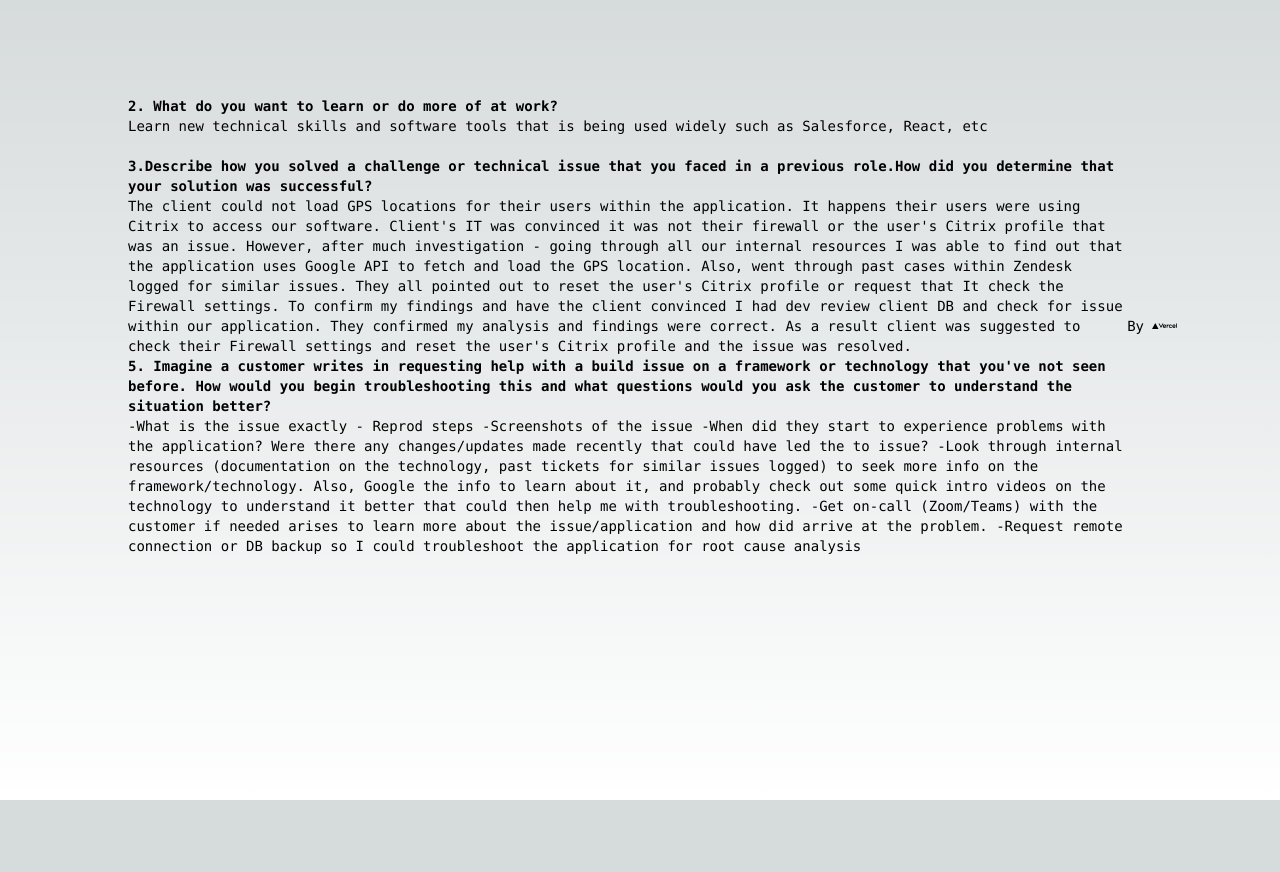
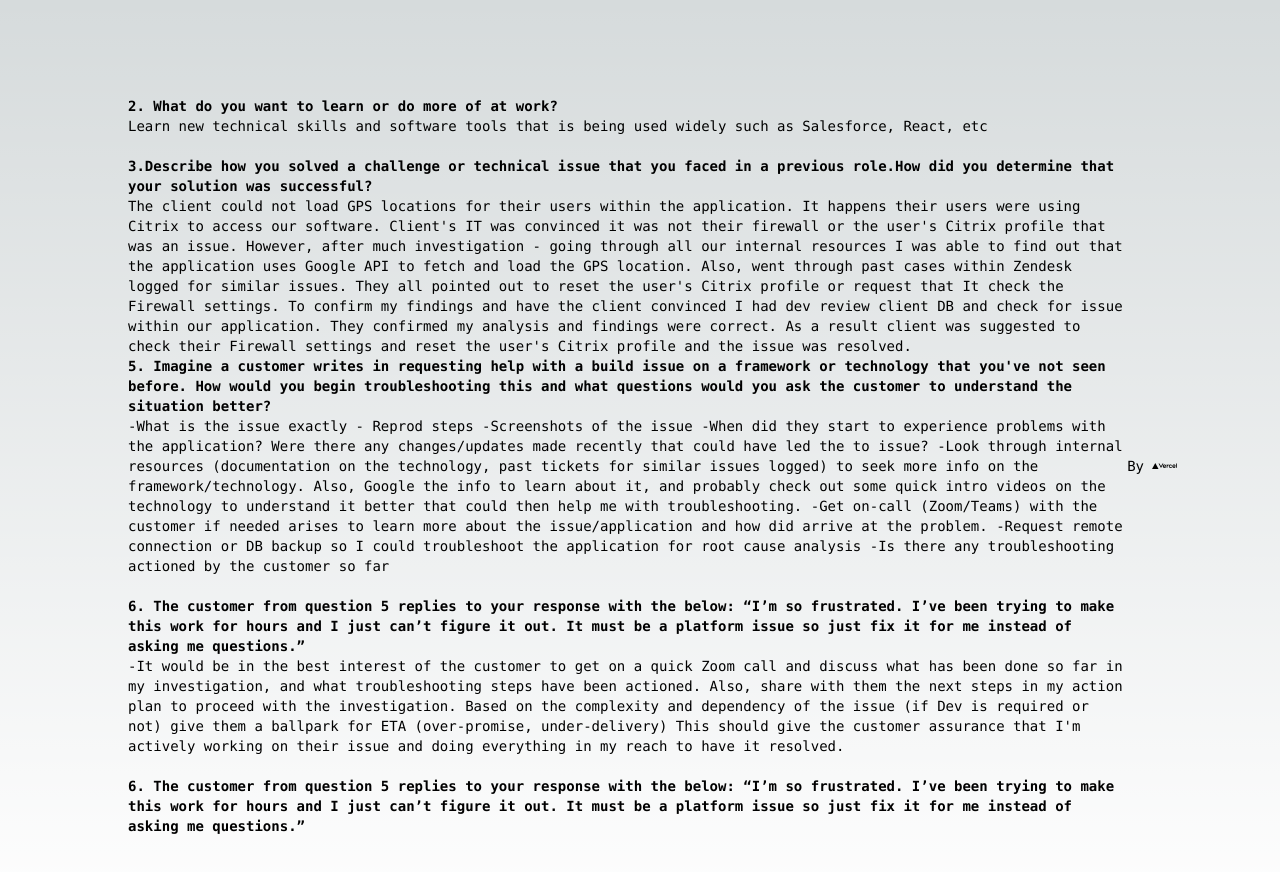
Before and after one commit to trityazd/Project-R2, a Next.js app: page / in a window 1280 px wide. Shown: the top 872 px of the page. Before the commit the page ends 800 px from the top, so only its background shows below. Built offline with nearby package versions, Linux system fonts and the light colour scheme.

Commit message:
Update page.tsx

```diff
--- a/app/page.tsx
+++ b/app/page.tsx
@@ -27,7 +27,23 @@
 -Look through internal resources (documentation on the technology, past tickets for similar issues logged) to seek more info on the framework/technology. Also, Google the info to learn about it, and probably check out some quick intro videos on the technology to understand it better that could then help me with troubleshooting.
 -Get on-call (Zoom/Teams) with the customer if needed arises to learn more about the issue/application and how did arrive at the problem.
 -Request remote connection or DB backup so I could troubleshoot the application for root cause analysis
-        </p>
+-Is there any troubleshooting actioned by the customer so far <br></br><br></br>
+
+<code className="font-mono font-bold"> 6. The customer from question 5 replies to your response with the below:
+“I’m so frustrated. I’ve been trying to make this work for hours and I just can’t figure it
+out. It must be a platform issue so just fix it for me instead of asking me questions.”</code> <br></br>
+
+-It would be in the best interest of the customer to get on a quick Zoom call and discuss what has been done so far in my investigation, and what troubleshooting steps have been actioned.
+Also, share with them the next steps in my action plan to proceed with the investigation. Based on the complexity and dependency of the issue (if Dev is required or not) give them a ballpark for ETA (over-promise, under-delivery)
+This should give the customer assurance that I'm actively working on their issue and doing everything in my reach to have it resolved. <br></br><br></br>
+
+<code className="font-mono font-bold"> 6. The customer from question 5 replies to your response with the below:
+“I’m so frustrated. I’ve been trying to make this work for hours and I just can’t figure it
+out. It must be a platform issue so just fix it for me instead of asking me questions.”</code> <br></br>
+
+
+
+</p>
 
 
         <div className="fixed bottom-0 left-0 flex h-48 w-full items-end justify-center bg-gradient-to-t from-white via-white dark:from-black dark:via-black lg:static lg:h-auto lg:w-auto lg:bg-none">
```
